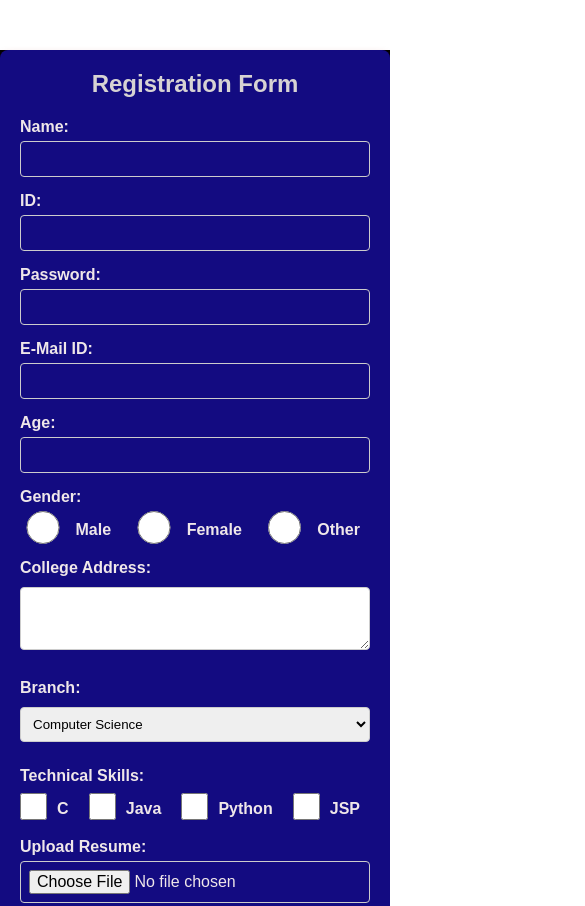
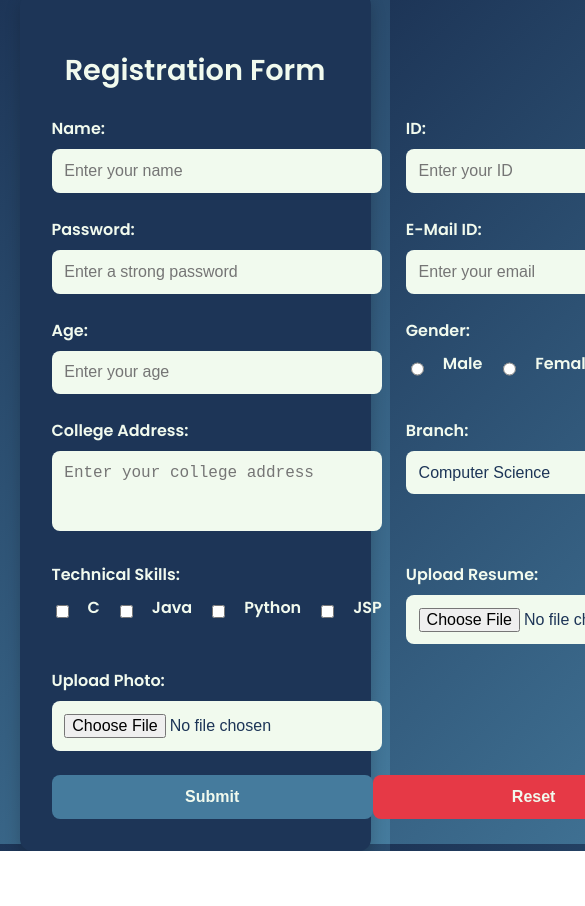
Before and after one commit to jibijen/iwt-project-jibi, a plain HTML site: page project/registration.html in a window 390 px wide. Shown: the top 906 px of the page, 585 px wide, since content can reach past the window. After the commit the page ends 851 px from the top, so only its background shows below. Drawn offline with Linux system fonts and the light colour scheme.

Commit message:
changes in registration page

```diff
--- a/project/registration.html
+++ b/project/registration.html
@@ -5,11 +5,118 @@
     <meta charset="UTF-8">
     <meta name="viewport" content="width=device-width, initial-scale=1.0">
     <title>Register - LearnHub</title>
-    <link rel="stylesheet" href="styles.css">
+    <link rel="stylesheet" href="https://fonts.googleapis.com/css2?family=Poppins:wght@300;400;600&display=swap">
+    <style>
+        body {
+            margin: 0;
+            font-family: 'Poppins', sans-serif;
+            background: linear-gradient(135deg, #1d3557, #457b9d);
+            color: #f1faee;
+            display: flex;
+            justify-content: center;
+            align-items: center;
+            height: 100vh;
+        }
+
+        .form-container {
+            background-color: #1d3557;
+            border-radius: 12px;
+            box-shadow: 0 8px 16px rgba(0, 0, 0, 0.2);
+            max-width: 900px;
+            width: 90%;
+            padding: 2rem;
+            box-sizing: border-box;
+        }
+
+        h2 {
+            text-align: center;
+            margin-bottom: 1.5rem;
+            font-size: 1.8rem;
+            color: #f1faee;
+        }
+
+        form {
+            display: grid;
+            grid-template-columns: 1fr 1fr;
+            gap: 1.5rem;
+        }
+
+        label {
+            font-weight: 600;
+            margin-bottom: 0.5rem;
+            display: block;
+        }
+
+        input, textarea, select, button {
+            width: 100%;
+            padding: 0.8rem;
+            border: none;
+            border-radius: 8px;
+            outline: none;
+            font-size: 1rem;
+            background-color: #f1faee;
+            color: #1d3557;
+            box-sizing: border-box;
+        }
+
+        textarea {
+            resize: none;
+        }
+
+        select {
+            appearance: none;
+        }
+
+        .radio-group, .checkbox-group {
+            display: flex;
+            gap: 1rem;
+        }
+
+        input[type="radio"], input[type="checkbox"] {
+            width: auto;
+        }
+
+        .button-group {
+            grid-column: span 2;
+            display: flex;
+            justify-content: space-between;
+        }
+
+        button {
+            font-weight: 600;
+            cursor: pointer;
+            transition: background-color 0.3s ease;
+        }
+
+        button[type="submit"] {
+            background-color: #457b9d;
+            color: #f1faee;
+        }
+
+        button[type="submit"]:hover {
+            background-color: #1d3557;
+        }
+
+        button[type="reset"] {
+            background-color: #e63946;
+            color: #f1faee;
+        }
+
+        button[type="reset"]:hover {
+            background-color: #a81f30;
+        }
+
+        @media (max-width: 768px) {
+            form {
+                grid-template-columns: 1fr;
+            }
+        }
+    </style>
  <script>
     function validateForm(event) {
-            event.preventDefault(); // Prevent form submission
+        event.preventDefault(); // Prevent default form submission
 
+        // Get field values
         const name = document.getElementById("name").value.trim();
         const id = document.getElementById("id").value.trim();
         const password = document.getElementById("password").value;
@@ -22,44 +129,134 @@
         const resume = document.getElementById("resume").value;
         const photo = document.getElementById("photo").value;
 
-            // Form validation
-            if (name === "" || id === "" || password === "" || email === "" || isNaN(age) || age === "" || !gender || address === "" || branch === "" || skills.length === 0 || resume === "" || photo === "") {
-                alert("Please fill in all required fields correctly.");
+        // Helper functions
+        function isValidName(name) {
+            return name.length >= 3 && name.length <= 50 && [...name].every(char => char.match(/[a-zA-Z\s]/));
+        }
+
+        function isValidID(id) {
+            return id.length >= 4 && id.length <= 10 && [...id].every(char => char.match(/[a-zA-Z0-9]/));
+        }
+
+        function isValidPassword(password) {
+            const hasUppercase = [...password].some(char => char >= 'A' && char <= 'Z');
+            const hasLowercase = [...password].some(char => char >= 'a' && char <= 'z');
+            const hasNumber = [...password].some(char => char >= '0' && char <= '9');
+            return password.length >= 6 && hasUppercase && hasLowercase && hasNumber;
+        }
+
+        function isValidEmail(email) {
+            return email.includes("@") && email.includes(".") && email.indexOf("@") < email.lastIndexOf(".");
+        }
+
+        function isValidAge(age) {
+            const ageNum = parseInt(age, 10);
+            return !isNaN(ageNum) && ageNum >= 18 && ageNum <= 99;
+        }
+
+        function isValidFile(file, allowedExtensions) {
+            const extension = file.split('.').pop().toLowerCase();
+            return allowedExtensions.includes(extension);
+        }
+
+        // Validation checks
+        if (!isValidName(name)) {
+            alert("Name should only contain letters and spaces (3-50 characters).");
             return false;
         }
 
-            // Save user data in localStorage
+        if (!isValidID(id)) {
+            alert("ID should be alphanumeric and between 4-10 characters.");
+            return false;
+        }
+
+        if (!isValidPassword(password)) {
+            alert("Password must be at least 6 characters long and include at least one uppercase letter, one lowercase letter, and one number.");
+            return false;
+        }
+
+        if (!isValidEmail(email)) {
+            alert("Please enter a valid email address.");
+            return false;
+        }
+
+        if (!isValidAge(age)) {
+            alert("Age must be a number between 18 and 99.");
+            return false;
+        }
+
+        if (!gender) {
+            alert("Please select your gender.");
+            return false;
+        }
+
+        if (address === "") {
+            alert("Address cannot be empty.");
+            return false;
+        }
+
+        if (branch === "") {
+            alert("Please select a branch.");
+            return false;
+        }
+
+        if (skills.length === 0) {
+            alert("Please select at least one technical skill.");
+            return false;
+        }
+
+        // Optional file validation
+        const allowedResumeExtensions = ["pdf", "doc", "docx"];
+        const allowedPhotoExtensions = ["jpg", "jpeg", "png"];
+
+        if (resume !== "" && !isValidFile(resume, allowedResumeExtensions)) {
+            alert("Resume must be a .pdf, .doc, or .docx file.");
+            return false;
+        }
+
+        if (photo !== "" && !isValidFile(photo, allowedPhotoExtensions)) {
+            alert("Photo must be a .jpg, .jpeg, or .png file.");
+            return false;
+        }
+
+        // Save user data in localStorage (simulated user session)
         localStorage.setItem('isLoggedIn', 'true');
-            localStorage.setItem('userName', name); // Save user's name
+        localStorage.setItem('userName', name);
 
-            // Redirect to home page after successful registration
+        // Redirect to home page on successful registration
+        alert("Registration successful!");
         window.location.href = "index.html";
     }
 </script>
+
+
 </head>
 
 <body>
-
-    <div style="background-color: black;">
-        <!-- Registration Form -->
     <div class="form-container">
         <h2>Registration Form</h2>
         <form onsubmit="validateForm(event)">
+            <div>
                 <label for="name">Name:</label>
-                <input type="text" id="name" name="name" required>
-
+                <input type="text" id="name" name="name" placeholder="Enter your name" required>
+            </div>
+            <div>
                 <label for="id">ID:</label>
-                <input type="text" id="id" name="id" required>
-
+                <input type="text" id="id" name="id" placeholder="Enter your ID" required>
+            </div>
+            <div>
                 <label for="password">Password:</label>
-                <input type="password" id="password" name="password" required>
-
+                <input type="password" id="password" name="password" placeholder="Enter a strong password" required>
+            </div>
+            <div>
                 <label for="email">E-Mail ID:</label>
-                <input type="email" id="email" name="email" required>
-
+                <input type="email" id="email" name="email" placeholder="Enter your email" required>
+            </div>
+            <div>
                 <label for="age">Age:</label>
-                <input type="text" id="age" name="age" required>
-
+                <input type="text" id="age" name="age" placeholder="Enter your age" required>
+            </div>
+            <div>
                 <label>Gender:</label>
                 <div class="radio-group">
                     <input type="radio" id="male" name="gender" value="male">
@@ -69,10 +266,12 @@
                     <input type="radio" id="other" name="gender" value="other">
                     <label for="other">Other</label>
                 </div>
-
+            </div>
+            <div>
                 <label for="address">College Address:</label>
-                <textarea id="address" name="address" rows="3"></textarea>
-
+                <textarea id="address" name="address" rows="3" placeholder="Enter your college address"></textarea>
+            </div>
+            <div>
                 <label for="branch">Branch:</label>
                 <select id="branch" name="branch">
                     <option value="cse">Computer Science</option>
@@ -80,7 +279,8 @@
                     <option value="mech">Mechanical</option>
                     <option value="civil">Civil</option>
                 </select>
-
+            </div>
+            <div>
                 <label>Technical Skills:</label>
                 <div class="checkbox-group">
                     <input type="checkbox" id="c" name="skills" value="c">
@@ -92,21 +292,21 @@
                     <input type="checkbox" id="jsp" name="skills" value="jsp">
                     <label for="jsp">JSP</label>
                 </div>
-
+            </div>
+            <div>
                 <label for="resume">Upload Resume:</label>
                 <input type="file" id="resume" name="resume">
-
+            </div>
+            <div>
                 <label for="photo">Upload Photo:</label>
                 <input type="file" id="photo" name="photo">
-
+            </div>
             <div class="button-group">
                 <button type="submit">Submit</button>
                 <button type="reset">Reset</button>
             </div>
         </form>
     </div>
-    </div>
-
 </body>
 
 </html>
```
Lines whose indentation alone changed are shown as unchanged.
